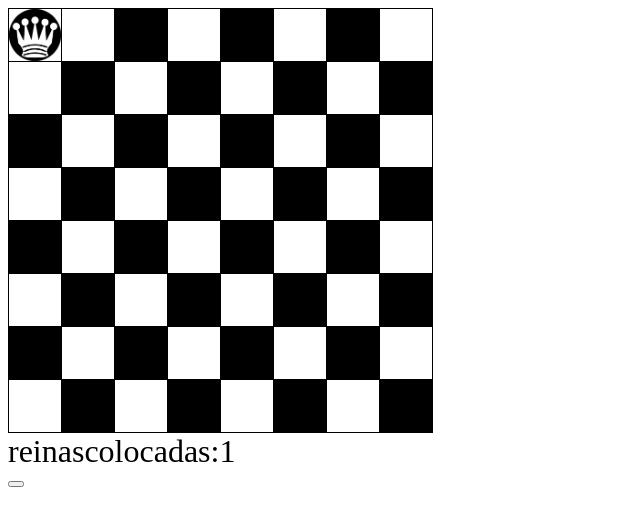
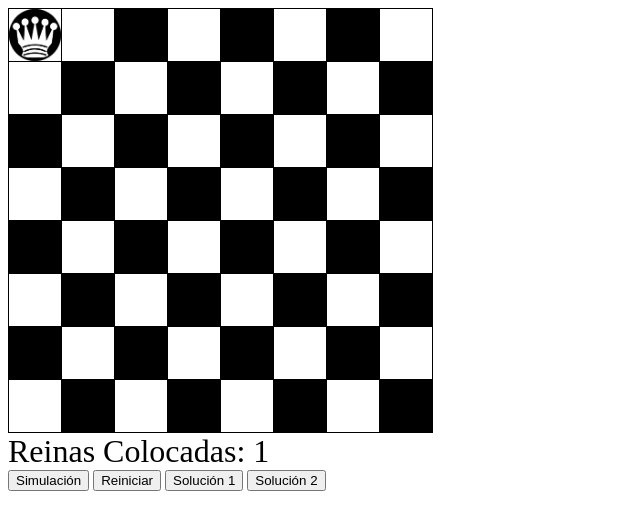
Before and after one commit to LUIS021201/8-Reinas, a plain HTML site: page 8reinas.html in a window 1280 px wide. Both pictures are taken after a click on the element 35 px from the left and 35 px from the top of the page. Shown: the whole page, without its empty margins (0-640 px from the left). Drawn offline with Linux system fonts and the light colour scheme.

Commit message:
Clase 9/02/2023

```diff
--- a/8reinas.html
+++ b/8reinas.html
@@ -52,16 +52,60 @@
 
             } else {
                 contador--;
-                ana.style = "background-image:none; background-repeat:no-repeat; background-size: cover;";
+                ana.style = "background-image:none;";
             }
-            document.getElementById("div_contador").innerHTML = "reinascolocadas:" + contador;
+            document.getElementById("div_contador").innerHTML = "Reinas Colocadas: " + contador;
+
         }
+
+        function simulacion() {
+
+        }
+
+        function reiniciar() {
+            var celdas = document.getElementById("tablero").getElementsByTagName("td");
+            for (let i = 0; i < celdas.length; i++) {
+                celdas[i].style = "background-image: none;";
+
+            }
+            contador = 0;
+            document.getElementById("div_contador").innerHTML = "Reinas Colocadas: " + contador;
+
+        }
+
+        function solucion1() {
+            reiniciar();
+            var celdas = document.getElementById("tablero");
+
+            //celdas.rows[0].cells[4].style = "background-image:url(./reina.png); background-repeat:no-repeat; background-size: cover;";
+
+            let solucion = [
+                [0, 4],
+                [1, 1],
+                [2, 3],
+                [3, 6],
+                [4, 2],
+                [5, 7],
+                [6, 5],
+                [7, 0]
+            ]
+            solucion.forEach(element => {
+                celdas.rows[element[0]].cells[element[1]].style = "background-image:url(./reina.png); background-repeat:no-repeat; background-size: cover;";
+
+            });
+            contador = 8;
+            document.getElementById("div_contador").innerHTML = "Reinas Colocadas: " + contador;
+
+
+        }
+
+        function solucion2() {}
     </script>
 </head>
 
 <body>
 
-    <table>
+    <table id="tablero">
         <tr>
             <td onclick="celdaclick(this)"> </td>
             <td onclick="celdaclick(this)"></td>
@@ -146,10 +190,19 @@
         </tr>
     </table>
     <div id="div_contador">
-        reinascolocadas: 0
+        Reinas Colocadas: 0
     </div>
+    <button onclick="simulacion()">
+        Simulación
+    </button>
+    <button onclick="reiniciar()">
+        Reiniciar
+    </button>
+    <button onclick="solucion1()">
+        Solución 1
+    </button>
     <button>
-
+        Solución 2
     </button>
 </body>
 
```
